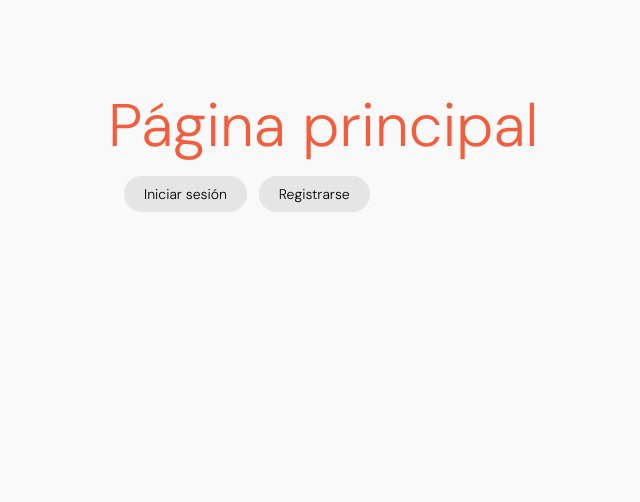
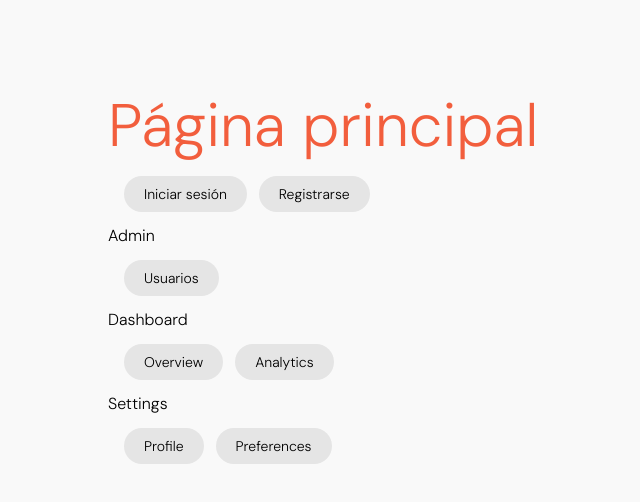
Before and after one commit to mauriciogc/next.js-15.3-1, a Next.js app: page / in a window 1280 px wide. Shown: the top 502 px of the page, without its empty margins (212-852 px from the left). Built offline with nearby package versions, Linux system fonts and the light colour scheme.

Commit message:
docs: update README

```diff
--- /dev/null
+++ b/src/app/(admin)/(dashboard)/analytics/page.tsx
@@ -0,0 +1,4 @@
+// app/(admin)/(dashboard)/analytics/page.tsx
+export default function AnalyticsPage() {
+  return <p>Estadísticas de tráfico y uso</p>;
+}
--- /dev/null
+++ b/src/app/(admin)/(dashboard)/layout.tsx
@@ -0,0 +1,13 @@
+// app/(admin)/(dashboard)/layout.tsx
+export default function DashboardLayout({
+  children,
+}: {
+  children: React.ReactNode;
+}) {
+  return (
+    <section className="border border-(--color-primary) p-4">
+      <h2 className="subTitle bg-(--color-primary)">Dashboard</h2>
+      {children}
+    </section>
+  );
+}
--- /dev/null
+++ b/src/app/(admin)/(dashboard)/overview/page.tsx
@@ -0,0 +1,4 @@
+// app/(admin)/(dashboard)/overview/page.tsx
+export default function OverviewPage() {
+  return <p>Panel general de métricas del sistema</p>;
+}
--- /dev/null
+++ b/src/app/(admin)/(settings)/layout.tsx
@@ -0,0 +1,13 @@
+// app/(admin)/(settings)/layout.tsx
+export default function SettingsLayout({
+  children,
+}: {
+  children: React.ReactNode;
+}) {
+  return (
+    <section className="border border-(--color-muted) p-4">
+      <h2 className="subTitle bg-(--color-muted)">Settings</h2>
+      {children}
+    </section>
+  );
+}
--- /dev/null
+++ b/src/app/(admin)/(settings)/preferences/page.tsx
@@ -0,0 +1,4 @@
+// app/(admin)/(settings)/preferences/page.tsx
+export default function PreferencesSettings() {
+  return <p>Preferencias de interfaz y notificaciones</p>;
+}
--- /dev/null
+++ b/src/app/(admin)/(settings)/profile/page.tsx
@@ -0,0 +1,4 @@
+// app/(admin)/(settings)/profile/page.tsx
+export default function ProfileSettings() {
+  return <p>Editar perfil de administrador</p>;
+}
--- /dev/null
+++ b/src/app/(admin)/layout.tsx
@@ -0,0 +1,13 @@
+// src/app/(admin)/layout.tsx
+export default function AdminLayout({
+  children,
+}: {
+  children: React.ReactNode;
+}) {
+  return (
+    <section className="container">
+      <header className="title">Área de administración</header>
+      <main className="w-full">{children}</main>
+    </section>
+  );
+}
--- /dev/null
+++ b/src/app/(admin)/users/page.tsx
@@ -0,0 +1,4 @@
+// app/(admin)/users/page.tsx
+export default function UsersPage() {
+  return <p>Gestión de usuarios registrados</p>;
+}
--- a/src/app/(auth)/layout.tsx
+++ b/src/app/(auth)/layout.tsx
@@ -6,11 +6,9 @@ export default function AuthLayout({
   children: React.ReactNode;
 }) {
   return (
-    <section className="min-h-screen p-6 bg-gray-800 auth-layout">
-      <header className="max-w-7xl mx-auto text-pink-400 text-3xl py-4">
-        Área de autenticación
-      </header>
-      <main className="max-w-7xl mx-auto mb-4 space-x-2">{children}</main>
+    <section className="container">
+      <header className="title">Área de autenticación</header>
+      <main>{children}</main>
     </section>
   );
 }
--- a/src/app/(auth)/login/page.tsx
+++ b/src/app/(auth)/login/page.tsx
@@ -1,8 +1,8 @@
 // src/app/(auth)/login/page.tsx
 export default function LoginPage() {
   return (
-    <div className="container">
-      <h1 className="title">Página de Login</h1>
+    <div>
+      <h1 className="subTitle">Página de Login</h1>
     </div>
   );
 }
--- a/src/app/(auth)/register/page.tsx
+++ b/src/app/(auth)/register/page.tsx
@@ -1,8 +1,8 @@
 // src/app/(auth)/register/page.tsx
 export default function RegisterPage() {
   return (
-    <div className="container">
-      <h1 className="title">Página de Registro</h1>
+    <div>
+      <h1 className="subTitle">Página de Registro</h1>
     </div>
   );
 }
--- a/src/app/page.tsx
+++ b/src/app/page.tsx
@@ -1,3 +1,4 @@
+// src/app/page.tsx
 import Link from 'next/link';
 
 export default function HomePage() {
@@ -12,6 +13,35 @@ export default function HomePage() {
           Registrarse
         </Link>
       </div>
+
+      <p>Admin</p>
+      <div className="flex gap-3 flex-wrap items-center px-4 py-3 rounded-xl">
+        <Link href="/users" className="pill-button pill-button-default">
+          Usuarios
+        </Link>
+      </div>
+
+      <p>Dashboard</p>
+      <div className="flex gap-3 flex-wrap items-center px-4 py-3 rounded-xl">
+        <Link href="/overview" className="pill-button pill-button-default">
+          Overview
+        </Link>
+
+        <Link href="/analytics" className="pill-button pill-button-default">
+          Analytics
+        </Link>
+      </div>
+
+      <p>Settings</p>
+      <div className="flex gap-3 flex-wrap items-center px-4 py-3 rounded-xl">
+        <Link href="/profile" className="pill-button pill-button-default">
+          Profile
+        </Link>
+
+        <Link href="/preferences" className="pill-button pill-button-default">
+          Preferences
+        </Link>
+      </div>
     </main>
   );
 }
```
Also changed, not shown: 1 other file (tests, documents, lock files or other folders).
